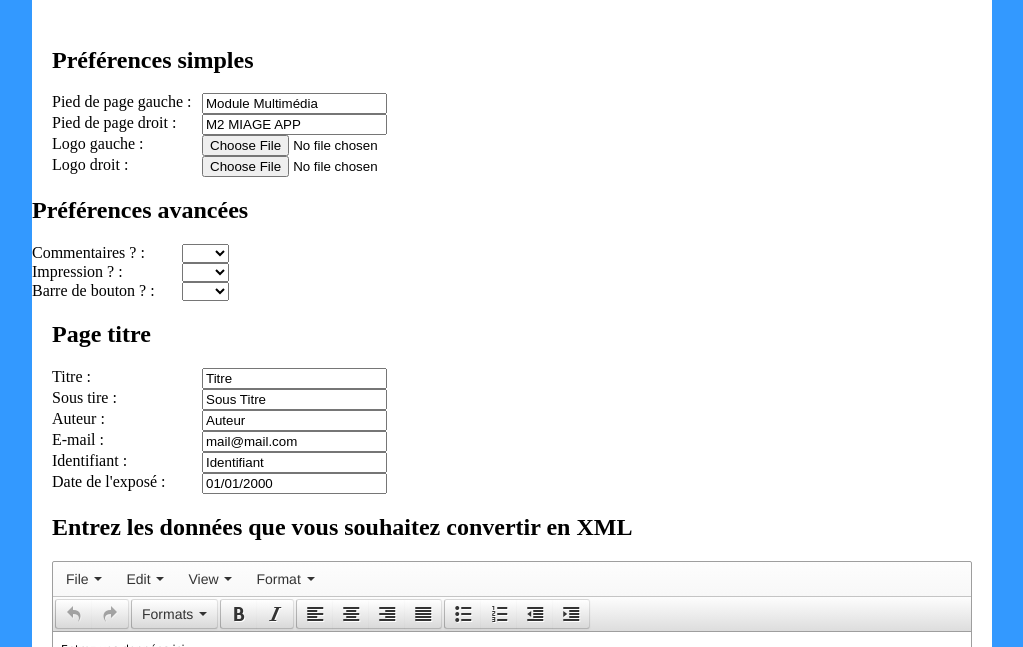
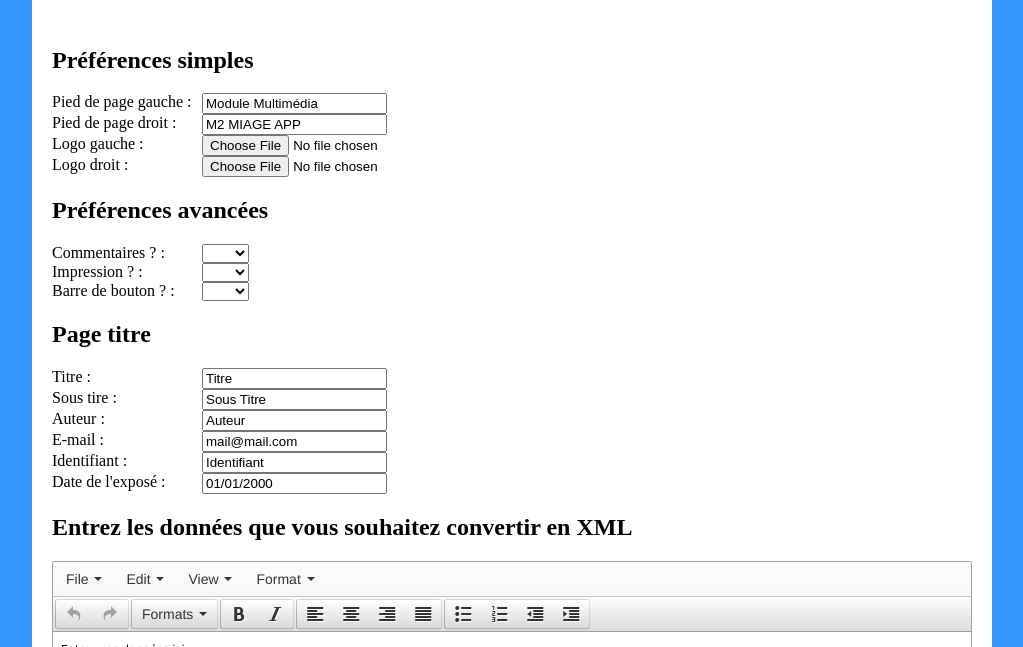
Before and after one commit to MatthFleury/EASTWYSIWYG, a plain HTML site: page index.html in a window 1280 px wide. Shown: the part 153-800 px from the top of the page, without its empty margins (128-1151 px from the left). Drawn offline with Linux system fonts and the light colour scheme.

Commit message:
Index #2: CSS updated

```diff
--- a/css/style.css
+++ b/css/style.css
@@ -40,6 +40,11 @@ h1{
 	width:920px;
 }
 
+#pref2{
+	margin:auto;
+	width:920px;
+}
+
 #titlePage{
 	margin:auto;
 	width:920px;
```
